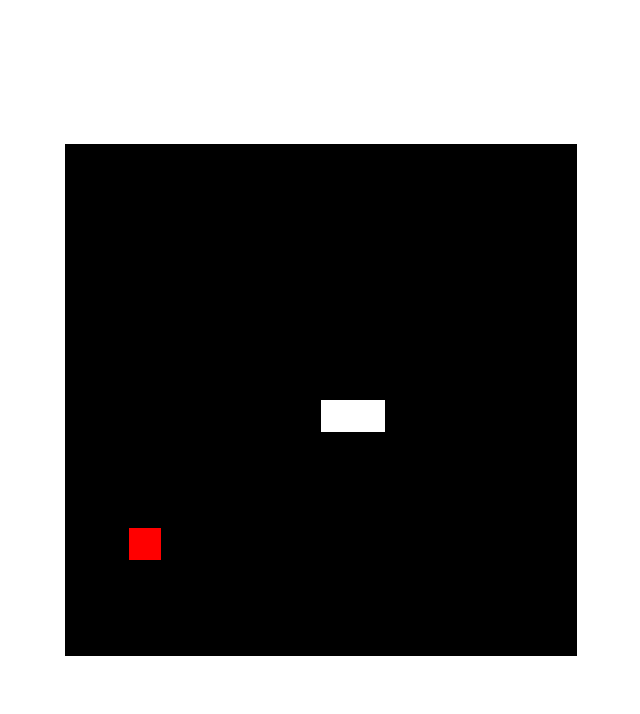
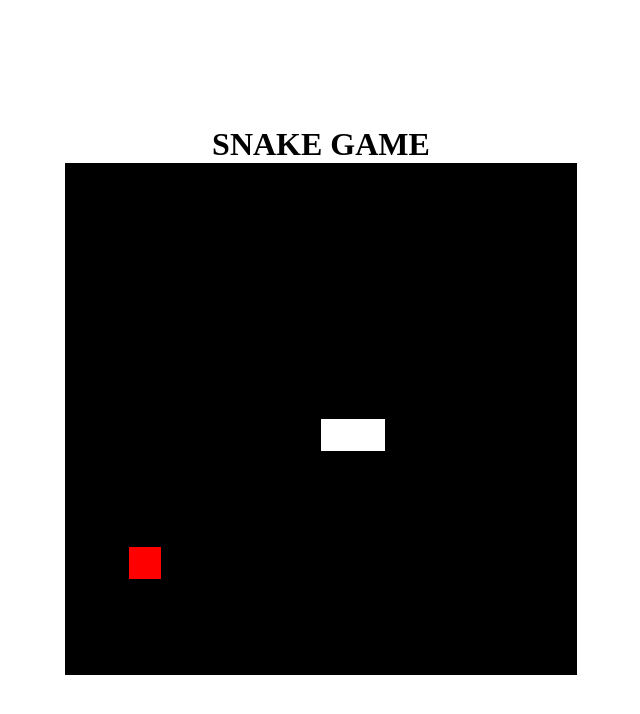
Before and after one commit to Fabiopf02/Snake-Game, a plain HTML site: page index.html in a window 1280 px wide. Shown: the whole page, without its empty margins (319-959 px from the left). Drawn offline with Linux system fonts and the light colour scheme.

Commit message:
define title

```diff
--- a/index.html
+++ b/index.html
@@ -8,6 +8,7 @@
   <link rel="stylesheet" href="style.css">
 </head>
 <body>
+  <h1>SNAKE GAME</h1>
   <canvas id="canvas" width="512" height="512"></canvas>
   <script src="script.js"></script>
 </body>
```
